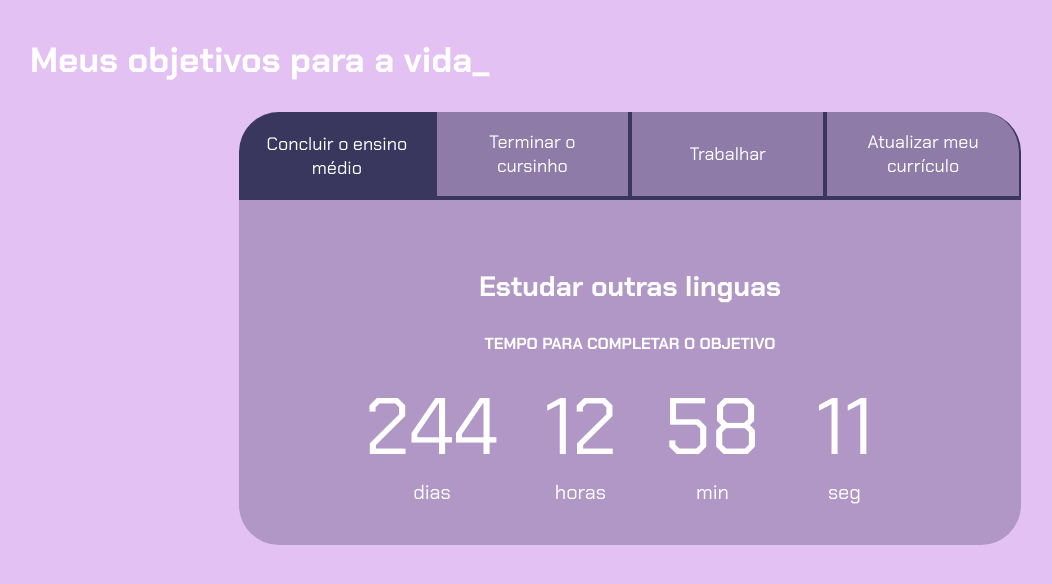
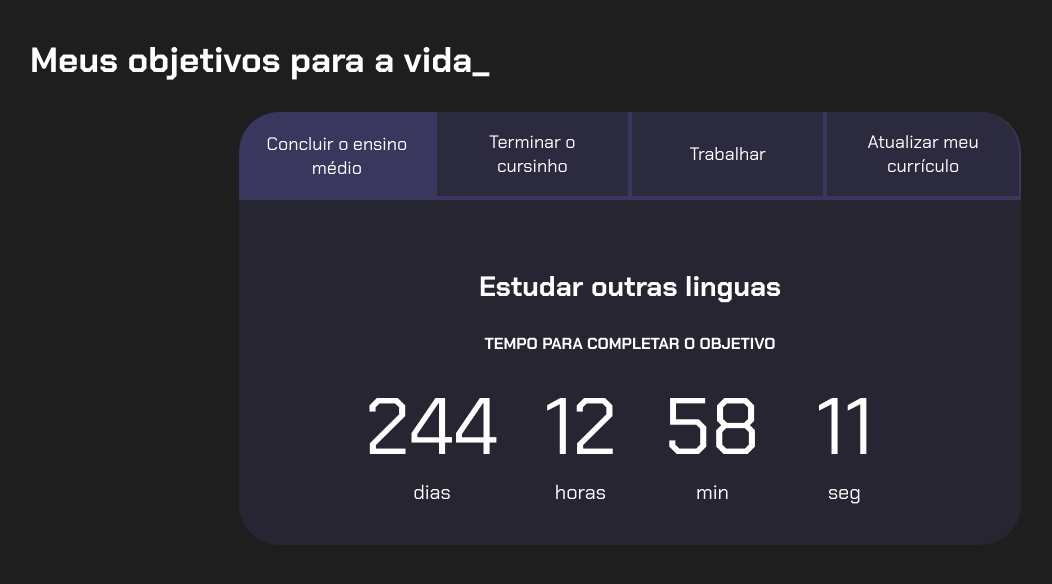
Before and after one commit to natyaraujo/Natanaela.2, a plain HTML site: page index.html in a window 1280 px wide. Shown: the whole page, without its empty margins (10-1062 px from the left). Drawn offline with Linux system fonts and the light colour scheme.

Commit message:
Update style.css

```diff
--- a/style.css
+++ b/style.css
@@ -1,7 +1,7 @@
 @import url('https://fonts.googleapis.com/css2?family=Chakra+Petch:wght@400;700&display=swap');
 
 :root {
-    --cor-de-fundo: #ae40da52;
+    --cor-de-fundo: #1E1E1E;
     --azul: #578cff49;
     --branco: #FFFFFF;
     --botao-ativo: #3A375E;
```
